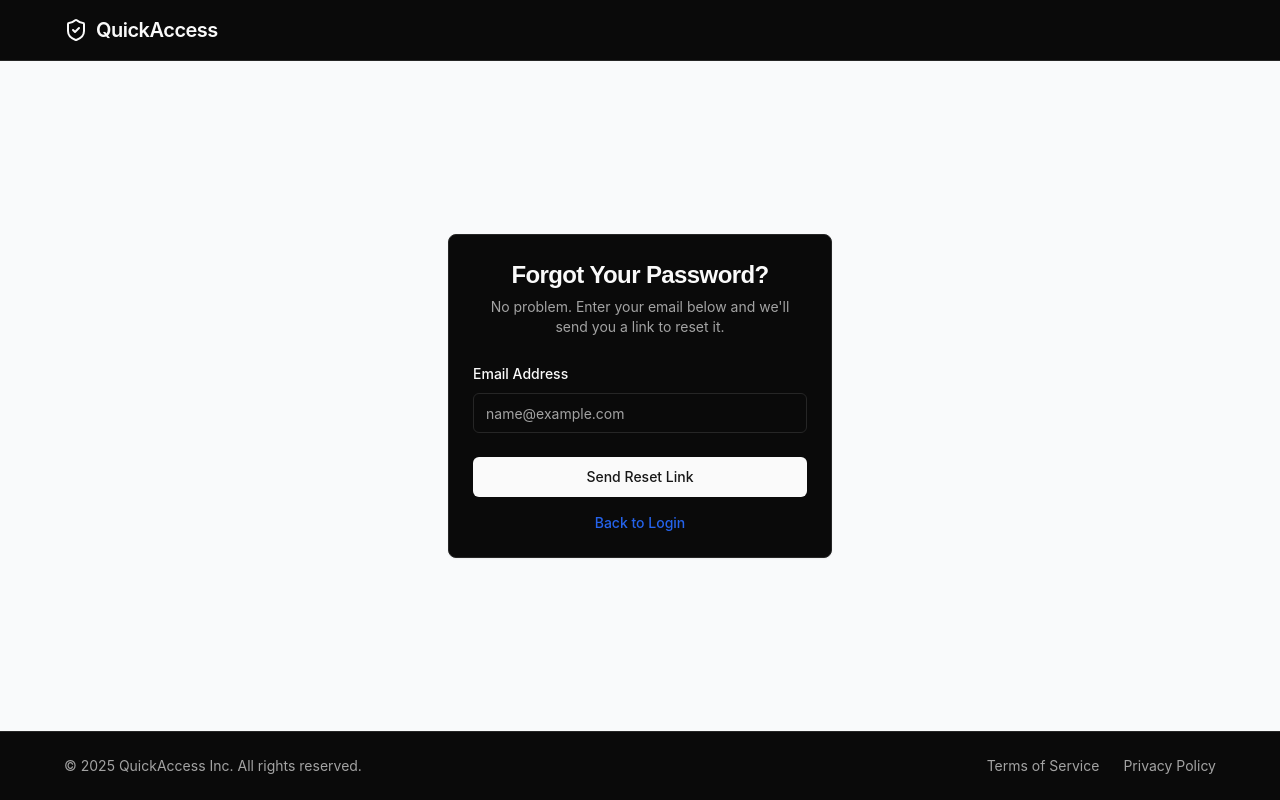
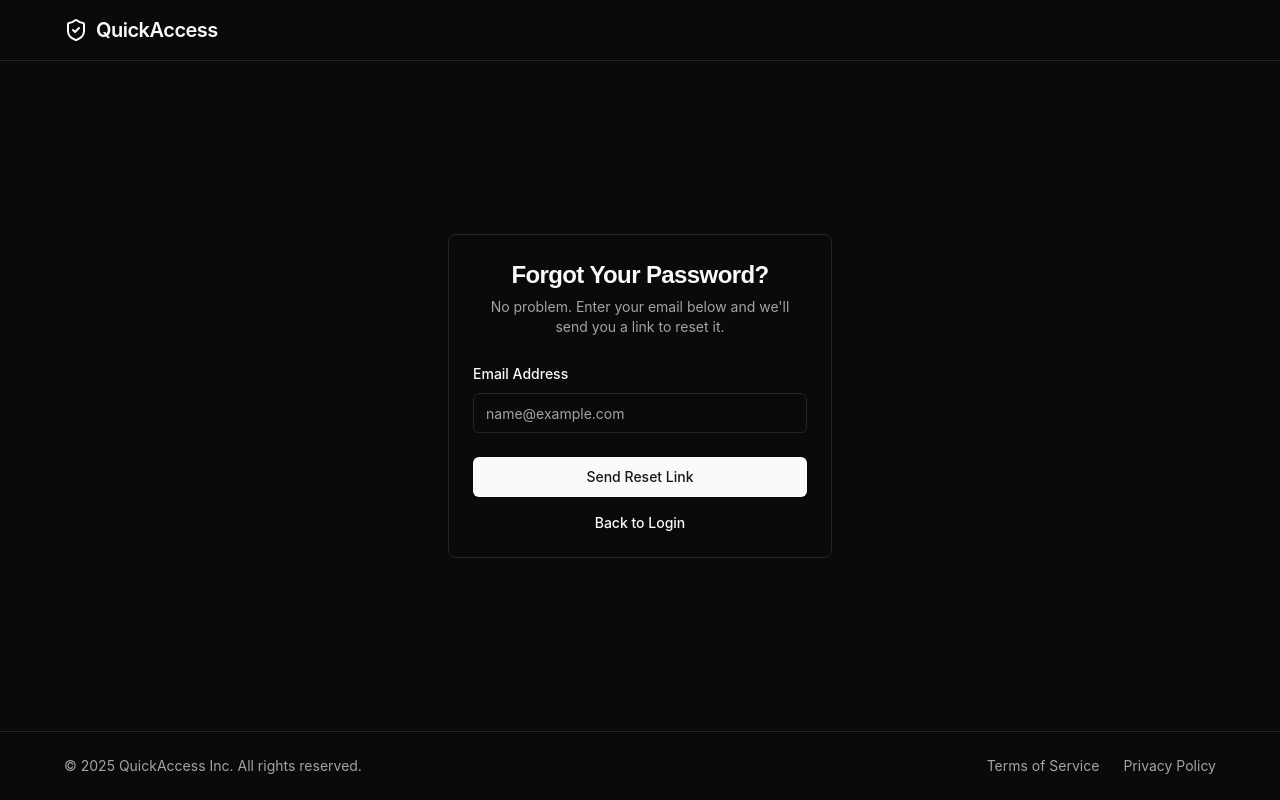
Before and after one commit to SadiqNaizam/mlo-a774-09be, a React (Vite) app: page /forgot-password in a window 1280 px wide. Built offline with nearby package versions, Linux system fonts and the light colour scheme.

Commit message:
Updated code files via regeneration: ForgotPasswordPage.tsx

```diff
--- a/src/pages/ForgotPasswordPage.tsx
+++ b/src/pages/ForgotPasswordPage.tsx
@@ -63,7 +63,7 @@ const ForgotPasswordPage: React.FC = () => {
   }
 
   return (
-    <div className="flex flex-col min-h-screen bg-gray-50">
+    <div className="flex flex-col min-h-screen bg-background">
       <Header />
       <main className="flex-1 flex items-center justify-center p-4">
         <div className="w-full max-w-sm">
@@ -100,7 +100,7 @@ const ForgotPasswordPage: React.FC = () => {
                 </form>
               </Form>
               <div className="mt-4 text-center text-sm">
-                <Link to="/" className="font-medium text-blue-600 hover:underline">
+                <Link to="/" className="font-medium text-primary hover:underline">
                   Back to Login
                 </Link>
               </div>
```
